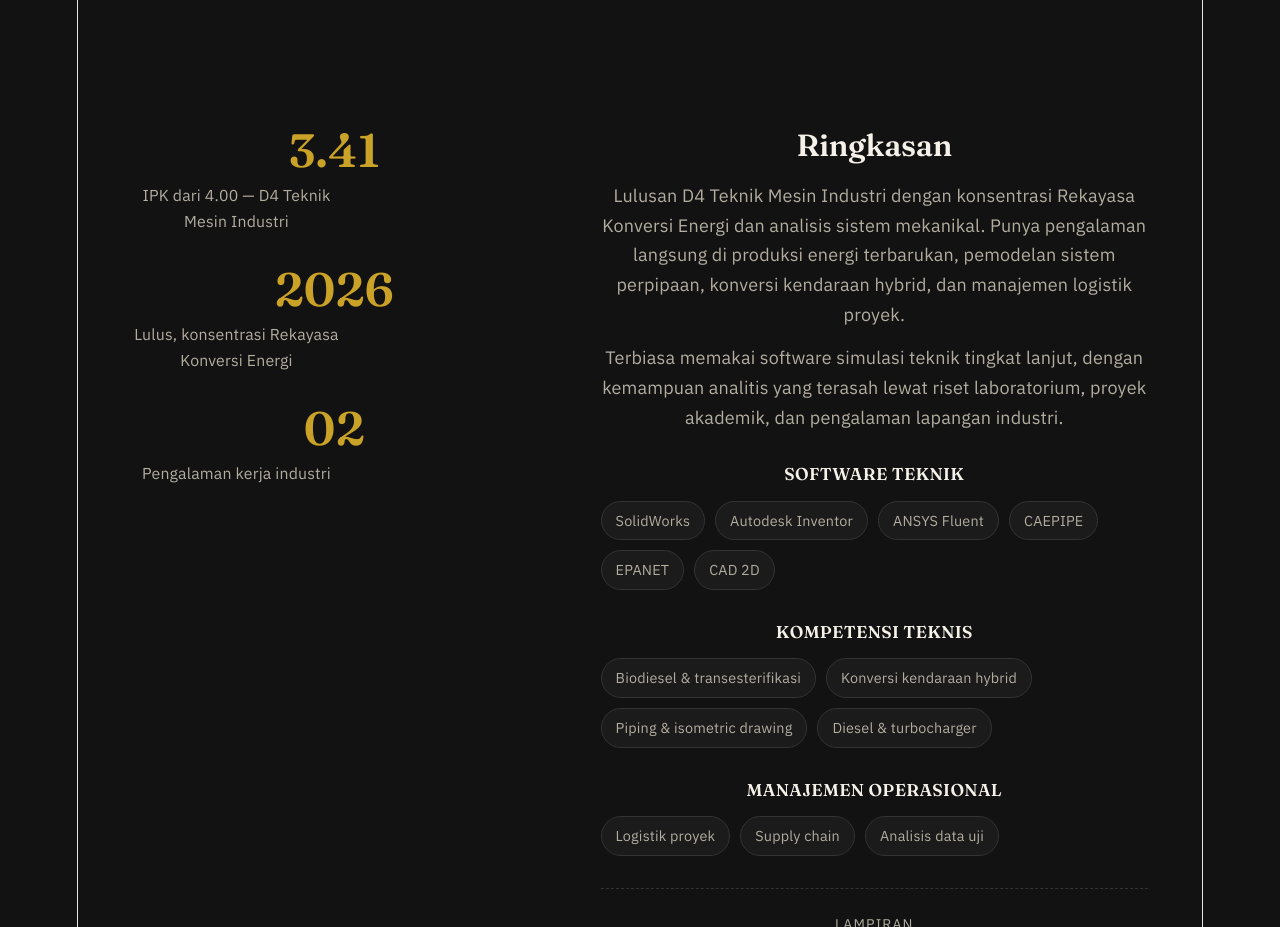
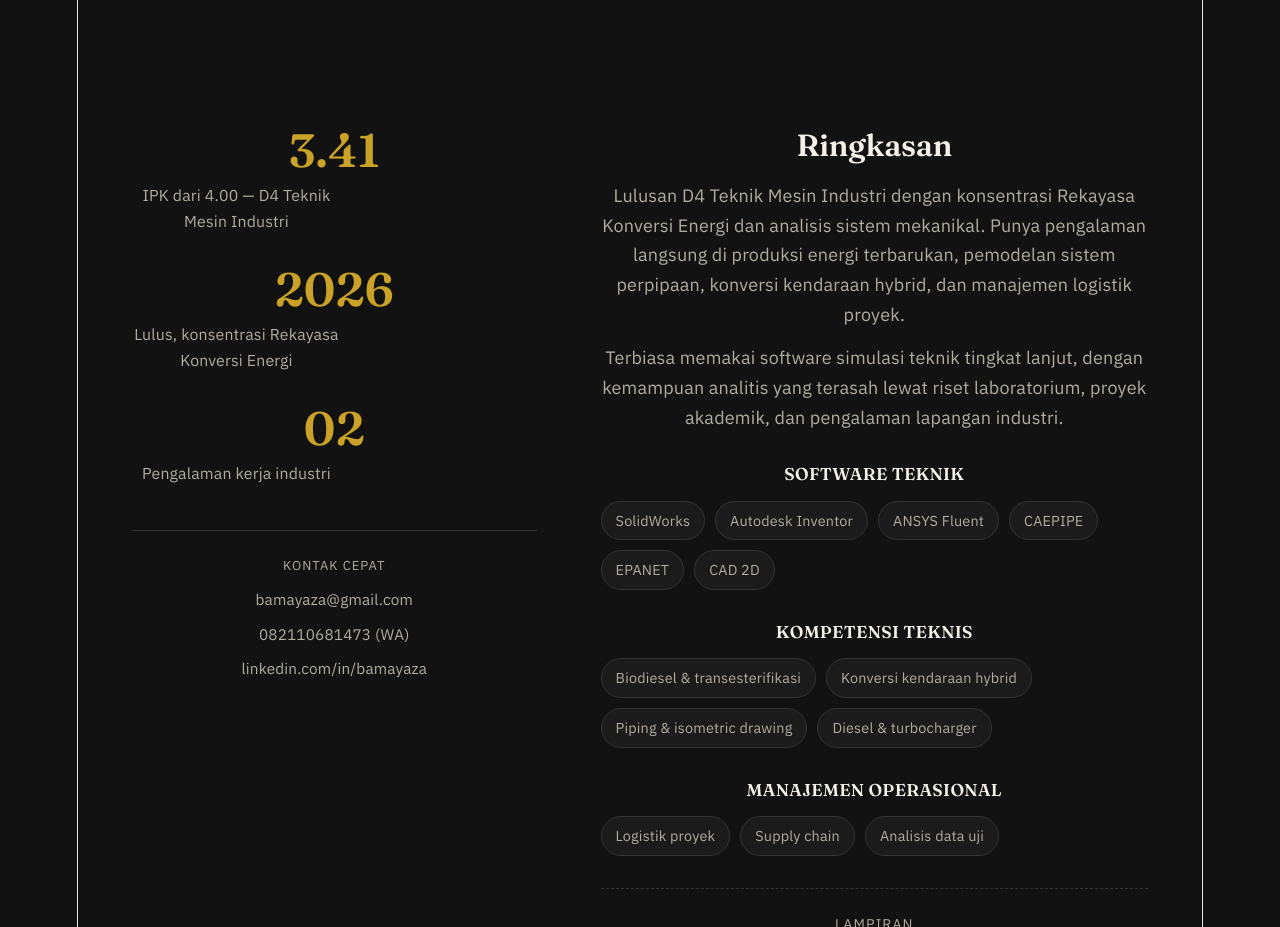
Before and after one commit to yazayazanet/portfolio-saya, a React (Vite) app: page / in a window 1280 px wide. Shown: the part 860-1787 px from the top of the page. Built offline with nearby package versions, Linux system fonts and the light colour scheme.

Commit message:
sticky sidebar dan kontak cepat di section tentang

```diff
--- a/src/App.css
+++ b/src/App.css
@@ -53,7 +53,15 @@ nav a:hover{color:var(--accent);}
 .photo-tag{font-size:0.8rem; color:var(--ink-soft); letter-spacing:0.04em; text-transform:uppercase;}
 
 .about-grid{display:grid; grid-template-columns:0.85fr 1.15fr; gap:64px;}
-.stat-list{display:flex; flex-direction:column; gap:32px;}
+.stat-list{display:flex; flex-direction:column; gap:32px; align-self:start; position:sticky; top:100px;}
+
+.quick-contact{
+  margin-top:12px; padding-top:24px; border-top:1px solid var(--line);
+  display:flex; flex-direction:column; gap:9px;
+}
+.quick-contact-heading{font-size:0.72rem; color:var(--ink-soft); letter-spacing:0.08em; text-transform:uppercase; margin-bottom:2px;}
+.quick-contact a{font-size:0.85rem; color:var(--ink-soft); text-decoration:none; transition:color 0.2s ease;}
+.quick-contact a:hover{color:var(--accent);}
 .stat .num{font-family:'Fraunces', serif; font-size:2.6rem; font-weight:600; color:var(--accent); line-height:1;}
 .stat .label{font-size:0.88rem; color:var(--ink-soft); margin-top:8px; max-width:22ch;}
 .about-text h2{font-size:1.7rem; margin-bottom:18px;}
@@ -137,4 +145,5 @@ footer{padding:36px 0; text-align:center; color:var(--ink-soft); font-size:0.82r
   .hero-photo{max-width:220px; margin:0 auto;}
   nav ul{gap:16px;}
   .dot-deco{display:none;}
+  .stat-list{position:static; align-self:auto;}
 }
--- a/src/App.tsx
+++ b/src/App.tsx
@@ -73,6 +73,13 @@ function App() {
             <div className="stat"><div className="num">3.41</div><div className="label">IPK dari 4.00 — D4 Teknik Mesin Industri</div></div>
             <div className="stat"><div className="num">2026</div><div className="label">Lulus, konsentrasi Rekayasa Konversi Energi</div></div>
             <div className="stat"><div className="num">02</div><div className="label">Pengalaman kerja industri</div></div>
+
+            <div className="quick-contact">
+              <span className="quick-contact-heading">Kontak cepat</span>
+              <a href="mailto:bamayaza@gmail.com">bamayaza@gmail.com</a>
+              <a href="tel:+6282110681473">082110681473 (WA)</a>
+              <a href="https://linkedin.com/in/bamayaza" target="_blank" rel="noreferrer">linkedin.com/in/bamayaza</a>
+            </div>
           </div>
           <div className="about-text">
             <h2>Ringkasan</h2>
```
